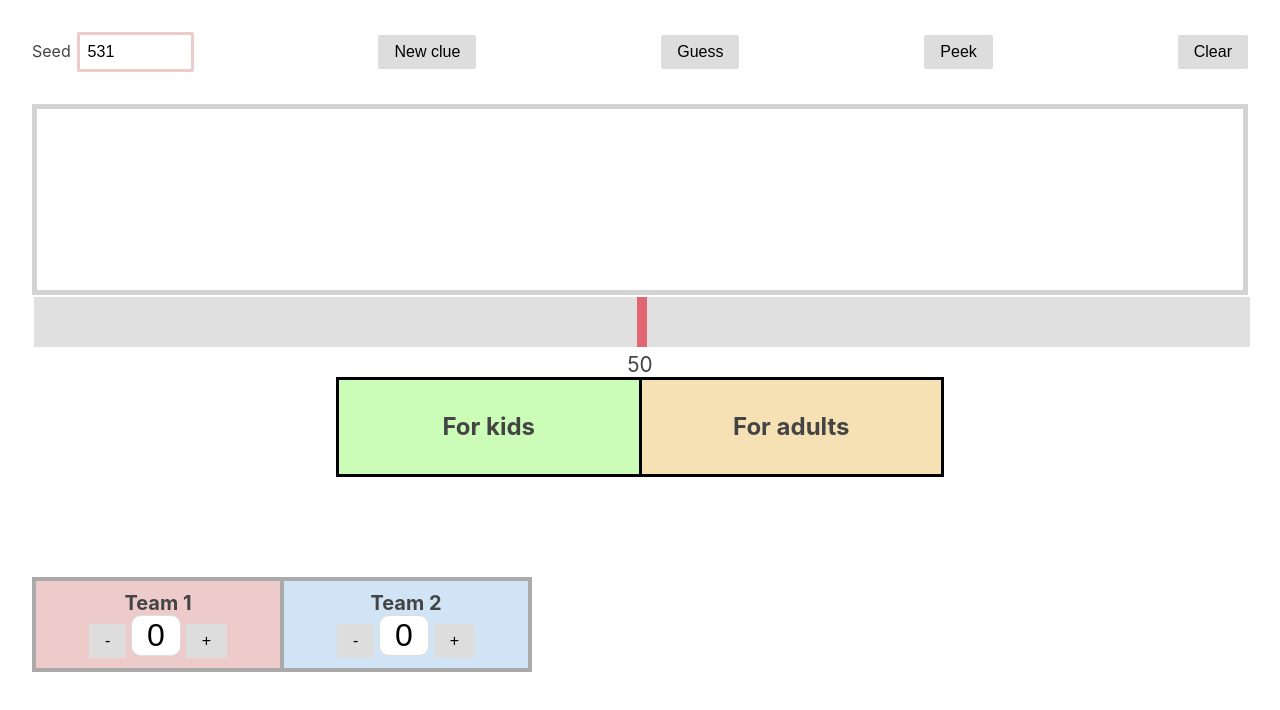
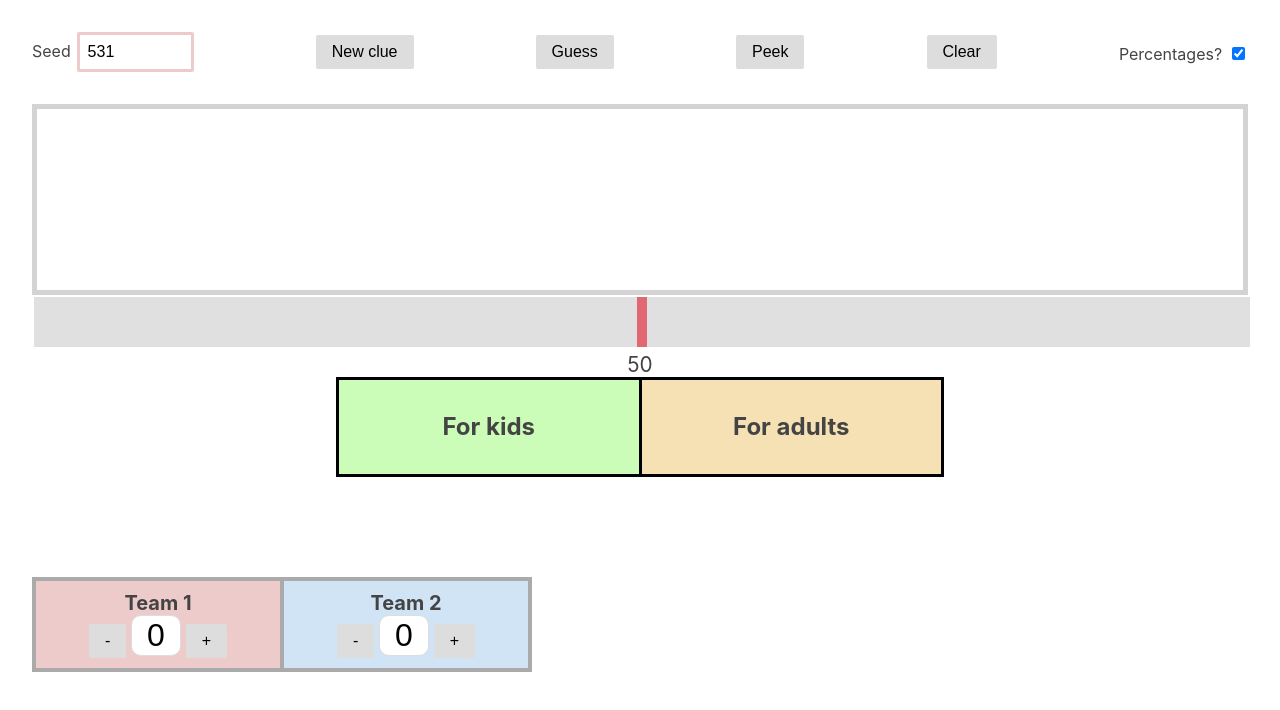
Before and after one commit to gjeuken/telewave, a plain HTML site: page index.html in a window 1280 px wide. Drawn offline with Linux system fonts and the light colour scheme.

Commit message:
made numbers optional

```diff
--- a/index.html
+++ b/index.html
@@ -33,6 +33,10 @@
 				<button id="commit" onclick="button_guess()">Guess</button>
 				<button id="reveal" onclick="button_peak()">Peek</button>
 				<button id="reset" onclick="clearboard()">Clear</button>
+				<div class="percentages-container">
+						<span id="percentagesText" class="label">Percentages?</span>
+						<input type="checkbox" id="percentages" checked onclick="update_percentages()">
+				</div>
 			</div>
 		</div>
 		<script src="scripts/jquery-3.4.1.min.js"></script>
--- a/scripts/draw.js
+++ b/scripts/draw.js
@@ -88,3 +88,14 @@ function update_seed(){
 		$("#seed").val(Math.floor(Math.random() * 1000));
 		fire();
 }
+
+
+function update_percentages(){
+		var checkbox = document.getElementById("percentages");
+		var text = document.getElementById("guessdisp");
+		if (checkbox.checked == true){
+				text.style.display = "block";
+		} else {
+				text.style.display = "none";
+		}
+}
```
